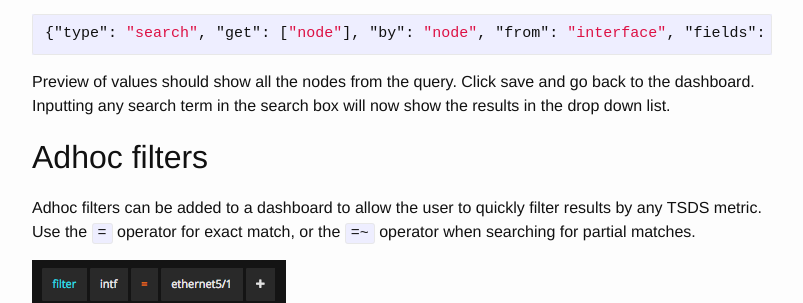
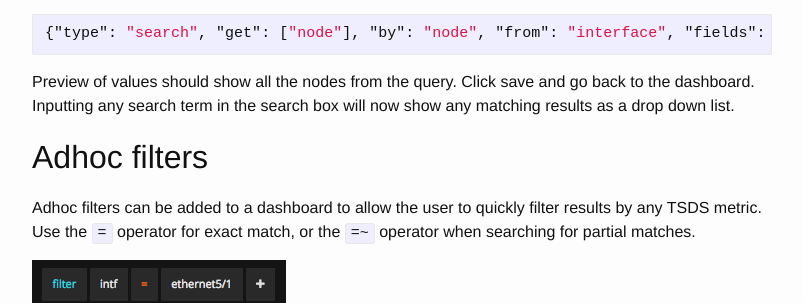
Before and after one commit to GlobalNOC/tsds-grafana, a Jekyll site: the page built from filter.md, in a window 1280 px wide and 900 px high, scrolled down 1256 px. Shown: the part 187-490 px from the top of the window, without its empty margins (238-1041 px from the left). Built offline with Jekyll 4.4.1, drawn with Linux system fonts in a browser that asks for light colours.

Commit message:
Update filter.md

````diff
--- a/filter.md
+++ b/filter.md
@@ -38,7 +38,7 @@ To create a search template variable create a mew template variable of type `Tex
 {"type": "search", "get": ["node"], "by": "node", "from": "interface", "fields": ["node"], "search": "$Search",  "order_by": "node", "limit": "100", "text": "{{node}}", "value": "{{node}}"}
 ```
 
-Preview of values should show all the nodes from the query. Click save and go back to the dashboard. Inputting any search term in the search box will now show the results in the drop down list.
+Preview of values should show all the nodes from the query. Click save and go back to the dashboard. Inputting any search term in the search box will now show any matching results as a drop down list.
 
 ## Adhoc filters
 
````
